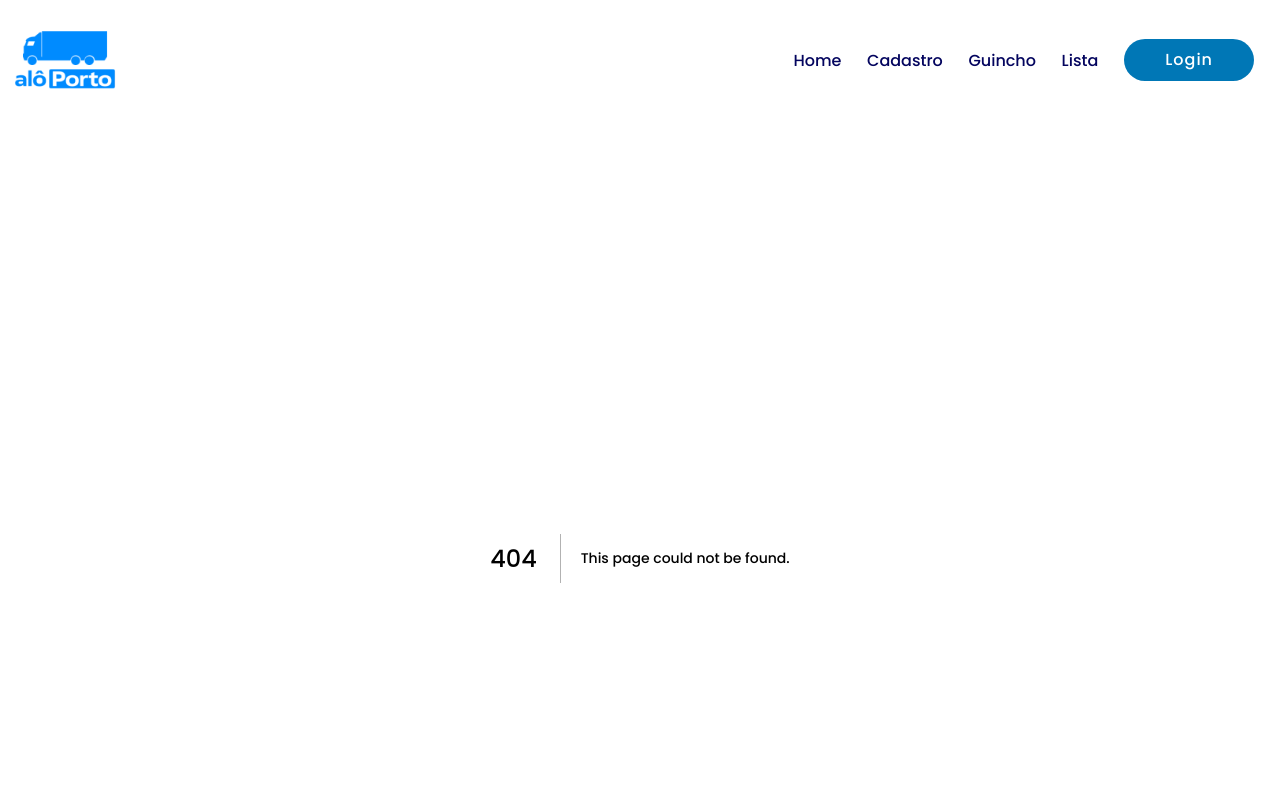
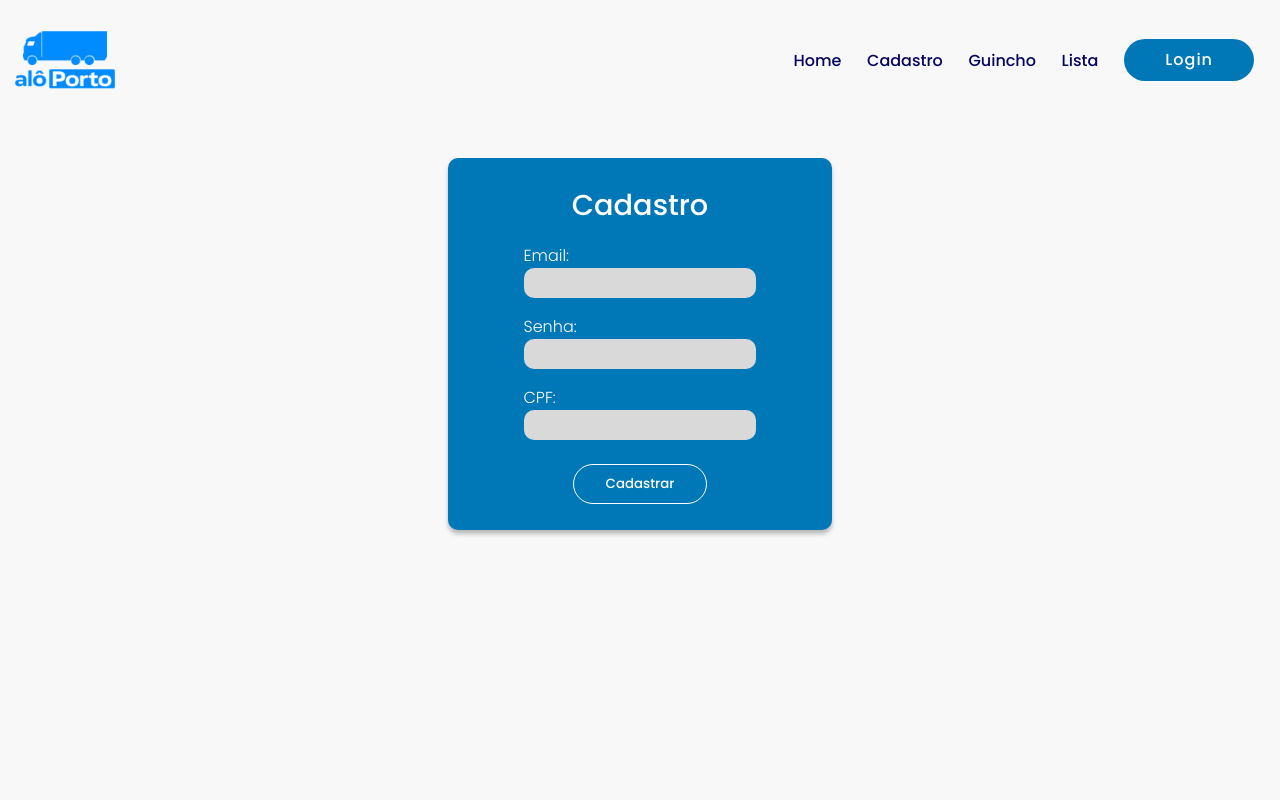
Before and after one commit to Emii2003/Alo_Porto, a Next.js app: page /login/cadastro in a window 1280 px wide. Before the commit this address had no page. Shown: the top 800 px of the page. Built offline with nearby package versions, Linux system fonts and the light colour scheme.

Commit message:
Ajustando página de cadastro

```diff
--- a/src/app/cadastro/page.jsx
+++ b/src/app/login/cadastro/page.jsx
@@ -3,18 +3,6 @@ import { useState } from "react"
 import "./cadastro.css"
 
 export default function CadastroPage(){
-    const [formData, setFormData] = useState({
-        email: '',
-        senha: '',
-        cpf: '',
-    })
-
-    const handleFormEdit = (event, name) => {
-        setFormData({
-            ...formData,
-            [name]: event.target.value
-        })
-    }
     return(
         <div className="content_cadastro">
             <form>
@@ -22,18 +10,17 @@ export default function CadastroPage(){
 
                 <div className="form_group">
                     <label htmlFor="email">Email:</label>
-                    <input type="email" id="email" name="email" required value = {formData.email}
-                    onChange = {(e) => {handleFormEdit(e, 'name')}}/>
+                    <input type="email" id="email" name="email" required />
                 </div>
 
                 <div className="form_group">
                     <label htmlFor="senha">Senha:</label>
-                    <input type="password" id="senha" name="senha" required value = {formData.senha}/>
+                    <input type="password" id="senha" name="senha" required/>
                 </div>
 
                 <div className="form_group">
                     <label htmlFor="cpf">CPF:</label>
-                    <input type="text" id="cpf" name="cpf" required value = {formData.cpf}/>
+                    <input type="text" id="cpf" name="cpf" required />
                 </div>
 
                 {/* <div className="form_group">
```
